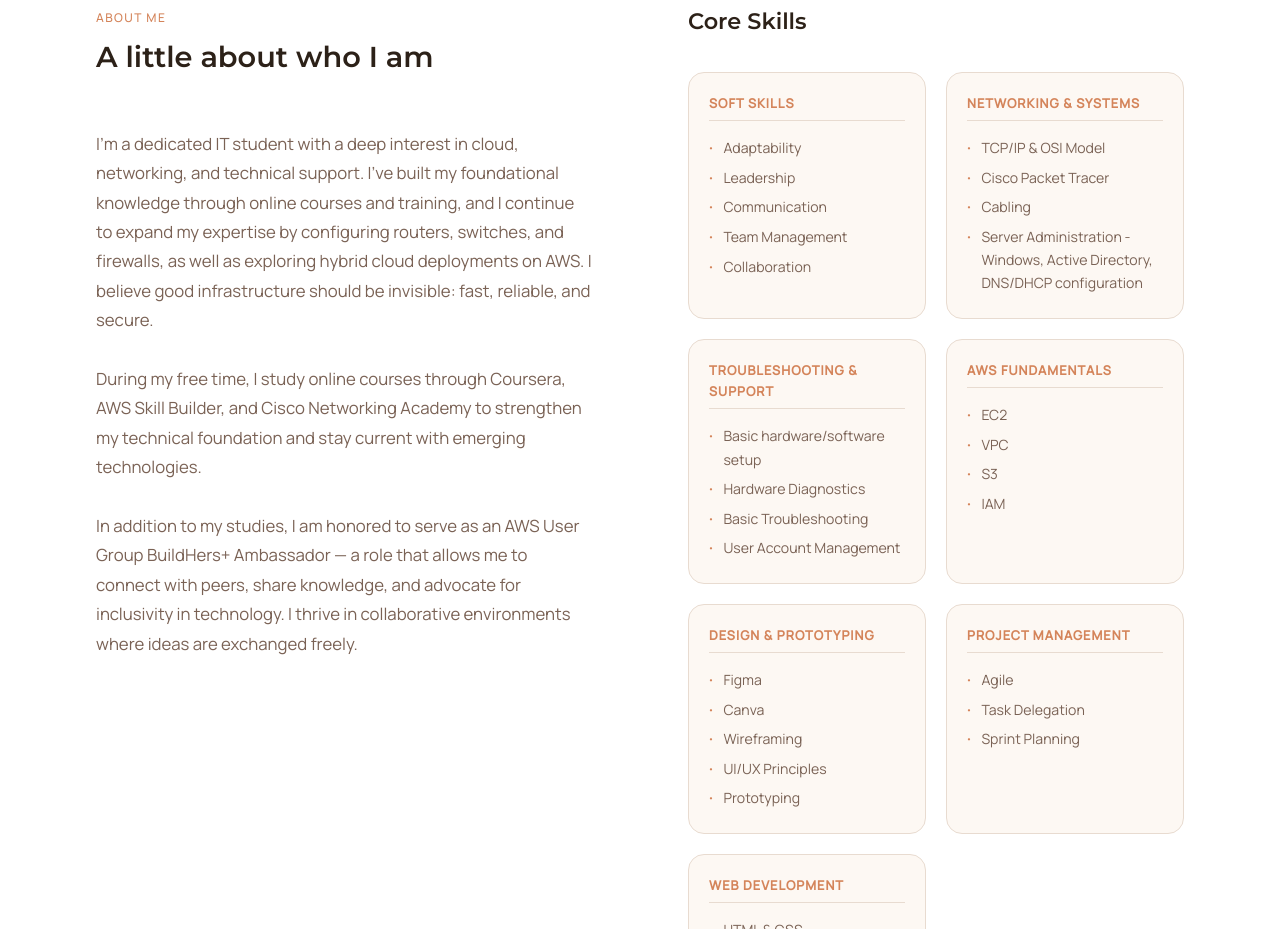
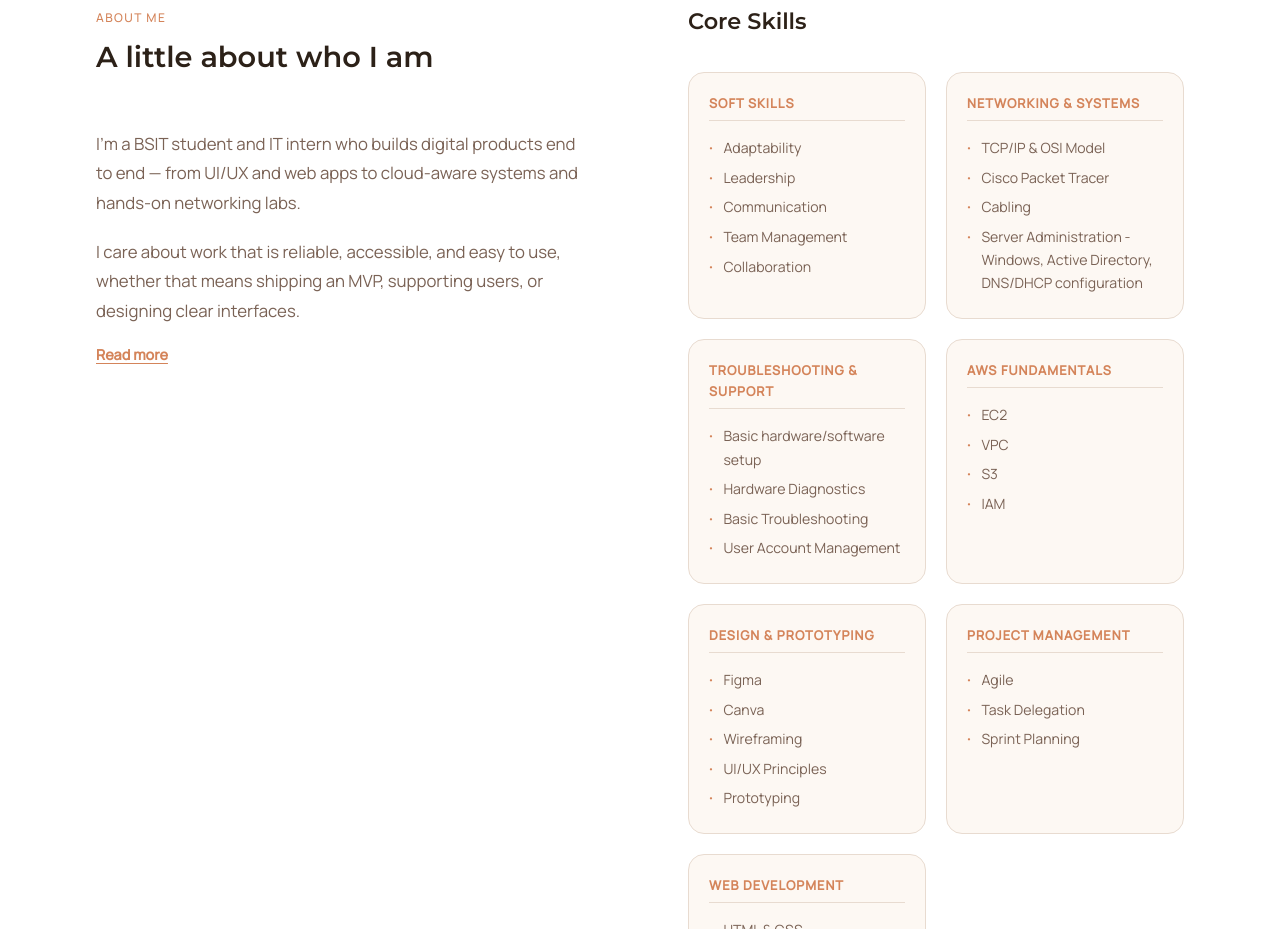
Before and after one commit to httppaui/portfolio, a website built with Vite: page index.html in a window 1280 px wide. Shown: the part 893-1822 px from the top of the page. Built offline with nearby package versions, Linux system fonts and the light colour scheme; files whose address does not match are found by name.

Commit message:
Shorten About section with expandable read-more detail.
Keep a scannable intro visible by default and hide supplemental bio text behind a toggle.

```diff
--- a/index.html
+++ b/index.html
@@ -104,16 +104,12 @@
         <div class="about__text">
           <span class="section-label">About Me</span>
           <h2 id="about-heading" class="section-heading">A little about who I am</h2>
-          <p class="about__bio">
-          I’m a dedicated IT student with a deep interest in cloud, networking, and technical support. I’ve built my foundational
-          knowledge through online courses and training, and I continue to expand my expertise by configuring routers, switches,
-          and firewalls, as well as exploring hybrid cloud deployments on AWS. I believe good infrastructure should be invisible:
-          fast, reliable, and secure. <br><br> During my free time, I study online courses through Coursera, AWS Skill Builder,
-          and Cisco Networking Academy to strengthen my technical foundation and stay current with emerging technologies. <br><br>
-          In addition to my studies, I am honored to serve as an AWS User Group BuildHers+ Ambassador — a role that allows me to
-          connect with peers, share knowledge, and advocate for inclusivity in technology. I thrive in collaborative environments
-          where ideas are exchanged freely.
-          </p>
+          <div class="about__bio">
+            <p>I'm a BSIT student and IT intern who builds digital products end to end — from UI/UX and web apps to cloud-aware systems and hands-on networking labs.</p>
+            <p>I care about work that is reliable, accessible, and easy to use, whether that means shipping an MVP, supporting users, or designing clear interfaces.</p>
+            <p id="about-bio-more" class="about__bio-more" hidden>Outside class, I learn through Coursera, AWS Skill Builder, and Cisco Networking Academy, and I serve as an AWS User Group BuildHers+ Ambassador to mentor peers and grow inclusive tech communities.</p>
+            <button type="button" class="about__read-more" id="about-read-more" aria-expanded="false" aria-controls="about-bio-more">Read more</button>
+          </div>
         </div>
         <div class="about__skills">
           <h3 class="skills__heading">Core Skills</h3>
--- a/src/assets/css/style.css
+++ b/src/assets/css/style.css
@@ -581,6 +581,21 @@ body.is-loaded { opacity: 1; transition: opacity .4s ease; }
   line-height: 1.75;
   margin-top: var(--space-md);
 }
+.about__bio p + p { margin-top: var(--space-md); }
+.about__read-more {
+  margin-top: var(--space-md);
+  background: none;
+  border: none;
+  padding: 0;
+  font-family: var(--font-body);
+  font-size: .9rem;
+  font-weight: 600;
+  color: var(--clr-accent);
+  cursor: pointer;
+  text-decoration: underline;
+  text-underline-offset: 3px;
+}
+.about__read-more:hover { opacity: .8; }
 
 .skills__heading {
   font-family: var(--font-display);
--- a/src/main.js
+++ b/src/main.js
@@ -10,6 +10,7 @@ import { initExperience }   from './modules/experience.js';
 import { initGallery }      from './modules/gallery.js';
 import { initTheme }        from './modules/theme.js';
 import { initTypewriter }   from './modules/typewriter.js';
+import { initAbout }        from './modules/about.js';
 
 const yearEl = document.getElementById('year');
 if (yearEl) yearEl.textContent = new Date().getFullYear();
@@ -24,3 +25,4 @@ initAnimations();
 initExperience();
 initGallery();
 initTypewriter();
+initAbout();
--- /dev/null
+++ b/src/modules/about.js
@@ -0,0 +1,16 @@
+/* =========================================
+   ABOUT.JS — Read more toggle
+   ========================================= */
+
+export function initAbout() {
+  const btn = document.getElementById('about-read-more');
+  const more = document.getElementById('about-bio-more');
+  if (!btn || !more) return;
+
+  btn.addEventListener('click', () => {
+    const expanded = more.hidden;
+    more.hidden = !expanded;
+    btn.setAttribute('aria-expanded', String(expanded));
+    btn.textContent = expanded ? 'Read less' : 'Read more';
+  });
+}
```
